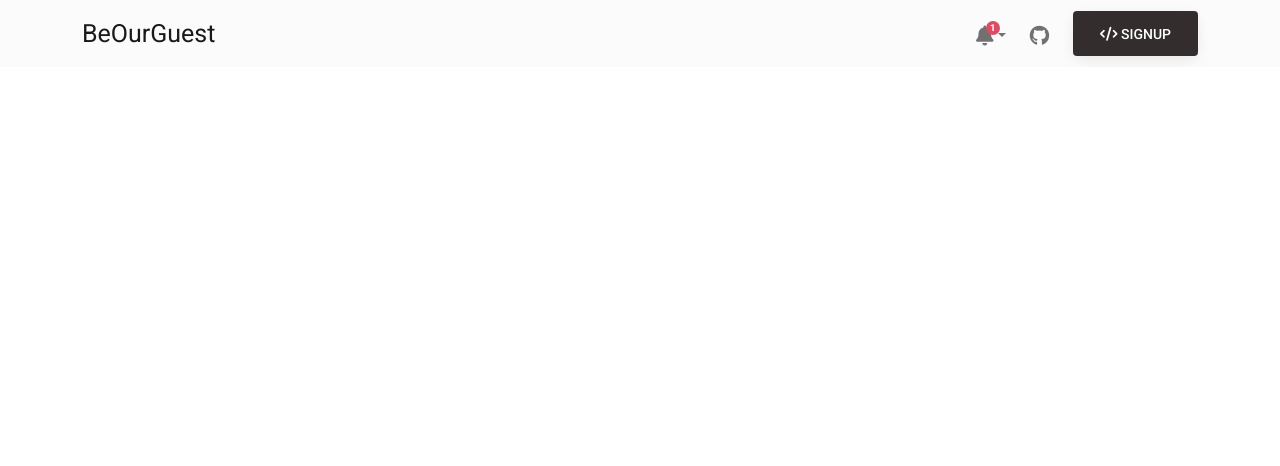
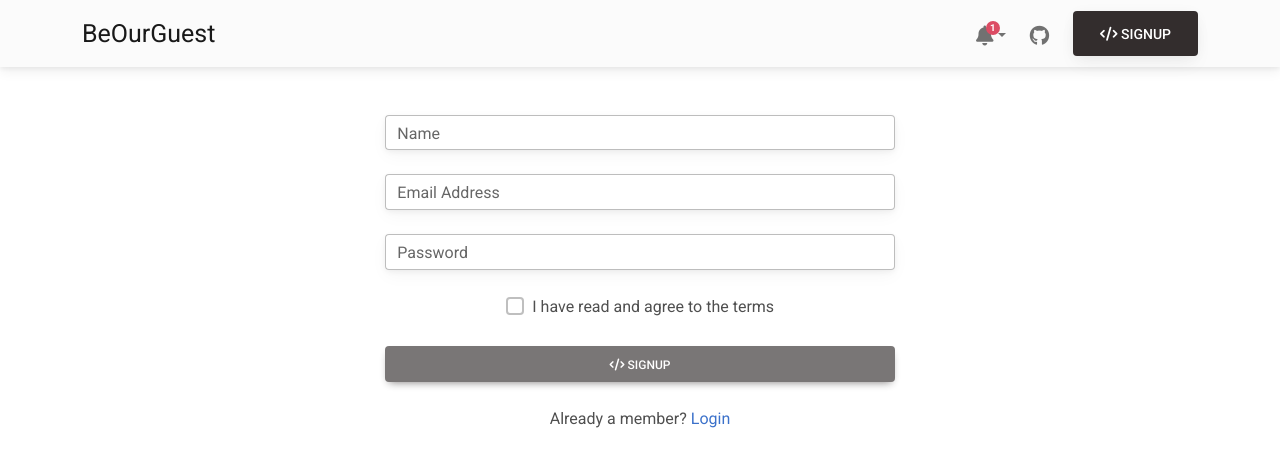
Before and after one commit to telechubby/BeOurGuest-Homeworks, a React (Create React App) app in the folder Homework 3/client/: page /signup in a window 1280 px wide. Shown: the top 466 px of the page. Built offline with nearby package versions, Linux system fonts and the light colour scheme.

Commit message:
Squashed commit of the following:
commit 2a5681997bce8608d5950a85bc739b465d40305a
Author: Martin Trifunov <macotrifunov@gmail.com>
Date:   Sat Dec 17 16:35:20 2022 +0100

    Login & Signup Forms

    -Added Login & Signup Pages

```diff
--- a/Homework 3/client/src/App.jsx
+++ b/Homework 3/client/src/App.jsx
@@ -6,7 +6,9 @@ import Header from './components/Header.jsx';
 import Map from './components/Map.jsx';
 
 //page
-import Home from './pages/Home.jsx'
+import Home from './pages/Home.jsx';
+import Login from './pages/Login.jsx';
+import SignUp from './pages/SignUp.jsx';
 
 const App = () => {
   return (
@@ -14,6 +16,8 @@ const App = () => {
       <Header />
       <Routes>
         <Route exact path="/" element={<Home/>} />
+        <Route exact path="/login" element={<Login/>} />
+        <Route exact path="/signup" element={<SignUp/>} />
         <Route exact path="/map" element={<Map/>} />
       </Routes>
     </Router>
--- /dev/null
+++ b/Homework 3/client/src/pages/Login.jsx
@@ -0,0 +1,39 @@
+import React, {useState} from 'react'
+import { Link } from 'react-router-dom';
+import {
+    MDBInput,
+    MDBCol,
+    MDBRow,
+    MDBContainer,
+    MDBCheckbox,
+    MDBBtn,
+    MDBIcon
+} from 'mdb-react-ui-kit';
+
+const Login = () => {
+    const [email, setEmail] = useState("");
+    const [password, setPassword] = useState("");
+
+    return (
+        <MDBContainer className='mt-5 mb-5 col-10 col-sm-8 col-md-6 col-lg-5'>
+            <form>
+                <MDBInput className='mb-4 shadow-3' type='email' label='Email Address' value={email} onChange={(e) => setEmail(e.target.value)} />
+                <MDBInput className='mb-4 shadow-3' type='password' label='Password' value={password} onChange={(e) => setPassword(e.target.value)}/>
+
+                <MDBRow className='mb-4'>
+                    <MDBCol className='d-flex justify-content-center'>
+                        <MDBCheckbox label='Remember me' />
+                    </MDBCol>
+                </MDBRow>
+
+                <MDBBtn color='dark' className='mb-4' block disabled={!email || !password}><MDBIcon icon='code' fas /> Login</MDBBtn>
+
+                <div className='text-center'>
+                    <p>Not a member? <Link to='/signup'>Sign Up</Link></p>
+                </div>
+            </form>
+        </MDBContainer>
+    )
+}
+
+export default Login
--- /dev/null
+++ b/Homework 3/client/src/pages/SignUp.jsx
@@ -0,0 +1,130 @@
+import React, {useState} from 'react'
+import {Link} from 'react-router-dom';
+import {
+    MDBInput,
+    MDBCol,
+    MDBRow,
+    MDBContainer,
+    MDBCheckbox,
+    MDBBtn,
+    MDBIcon
+} from 'mdb-react-ui-kit';
+
+const SignUp = () => {
+    const [name, setName] = useState("");
+    const [email, setEmail] = useState("");
+    const [password, setPassword] = useState("");
+    const [terms, setTerms] = useState(false);
+
+    //password validation vars
+    let hasEightChar = (password.length >= 8) && (password.length <= 16);
+    let hasLowerChar = /(.*[a-z].*)/.test(password);
+    let hasUpperChar = /(.*[A-Z].*)/.test(password);
+    let hasNumber = /(.*[0-9].*)/.test(password);
+    let hasSpecialChar = /(.*[^a-zA-Z0-9].*)/.test(password);
+
+    return (
+        <MDBContainer className='mt-5 mb-5 col-10 col-sm-8 col-md-6 col-lg-5'>
+            <form>
+                <MDBInput className='mb-4 shadow-3' type='text' label='Name' value={name} onChange={(e) => setName(e.target.value)} />
+                <MDBInput className='mb-4 shadow-3' type='email' label='Email Address' value={email} onChange={(e) => setEmail(e.target.value)} />
+                <MDBInput className='mb-4 shadow-3' type='password' label='Password' value={password} onChange={(e) => setPassword(e.target.value)}/>
+
+                {password &&
+                    <div className='ms-1' style={{columns: 2}}>
+                        <div>
+                            {hasEightChar ? (
+                                <span className='text-success'>
+                                    <i className="fa fa-check" aria-hidden="true"></i>
+                                    <small> at least 8 characters</small>
+                                </span>
+                            ) : (
+                                <span className='text-danger'>
+                                    <i className="fa fa-times" aria-hidden="true"></i>
+                                    <small> at least 8 characters</small>
+                                </span>
+                            )}
+                        </div>
+                        <div>
+                            {hasLowerChar ? (
+                                <span className='text-success'>
+                                    <i className="fa fa-check" aria-hidden="true"></i>
+                                    <small> at least one lowercase letter</small>
+                                </span>
+                            ) : (
+                                <span className='text-danger'>
+                                    <i className="fa fa-times" aria-hidden="true"></i>
+                                    <small> at least one lowercase letter</small>
+                                </span>
+                            )}
+                        </div>
+                        <div>
+                            {hasUpperChar ? (
+                                <span className='text-success'>
+                                    <i className="fa fa-check" aria-hidden="true"></i>
+                                    <small> at least one uppercase letter</small>
+                                </span>
+                            ) : (
+                                <span className='text-danger'>
+                                    <i className="fa fa-times" aria-hidden="true"></i>
+                                    <small> at least one uppercase letter</small>
+                                </span>
+                            )}
+                        </div>
+                        <div>
+                            {hasNumber ? (
+                                <span className='text-success'>
+                                    <i className="fa fa-check" aria-hidden="true"></i>
+                                    <small> at least one number</small>
+                                </span>
+                            ) : (
+                                <span className='text-danger'>
+                                    <i className="fa fa-times" aria-hidden="true"></i>
+                                    <small> at least one number</small>
+                                </span>
+                            )}
+                        </div>
+                        <div>
+                            {hasSpecialChar ? (
+                                <span className='text-success'>
+                                    <i className="fa fa-check" aria-hidden="true"></i>
+                                    <small> at least one special character</small>
+                                </span>
+                            ) : (
+                                <span className='text-danger'>
+                                    <i className="fa fa-times" aria-hidden="true"></i>
+                                    <small> at least one special character</small>
+                                </span>
+                            )}
+                        </div>
+                    </div>
+                }
+
+                <MDBRow className='mb-4 mt-3'>
+                    <MDBCol className='d-flex justify-content-center'>
+                        <MDBCheckbox label='I have read and agree to the terms' checked={terms} onChange={(e) => setTerms(e.target.checked)} />
+                    </MDBCol>
+                </MDBRow>
+
+                <MDBBtn color='dark' className='mb-4' block disabled={
+                    !name ||
+                    !email ||
+                    !password ||
+                    !terms ||
+                    !hasEightChar ||
+                    !hasLowerChar ||
+                    !hasUpperChar ||
+                    !hasNumber ||
+                    !hasSpecialChar}>
+                        <MDBIcon icon='code' fas /> Signup
+                </MDBBtn>
+
+                <div className='text-center'>
+                    <p>Already a member? <Link to='/login'>Login</Link></p>
+                </div>
+            </form>
+        </MDBContainer>
+    )
+}
+
+export default SignUp
```
